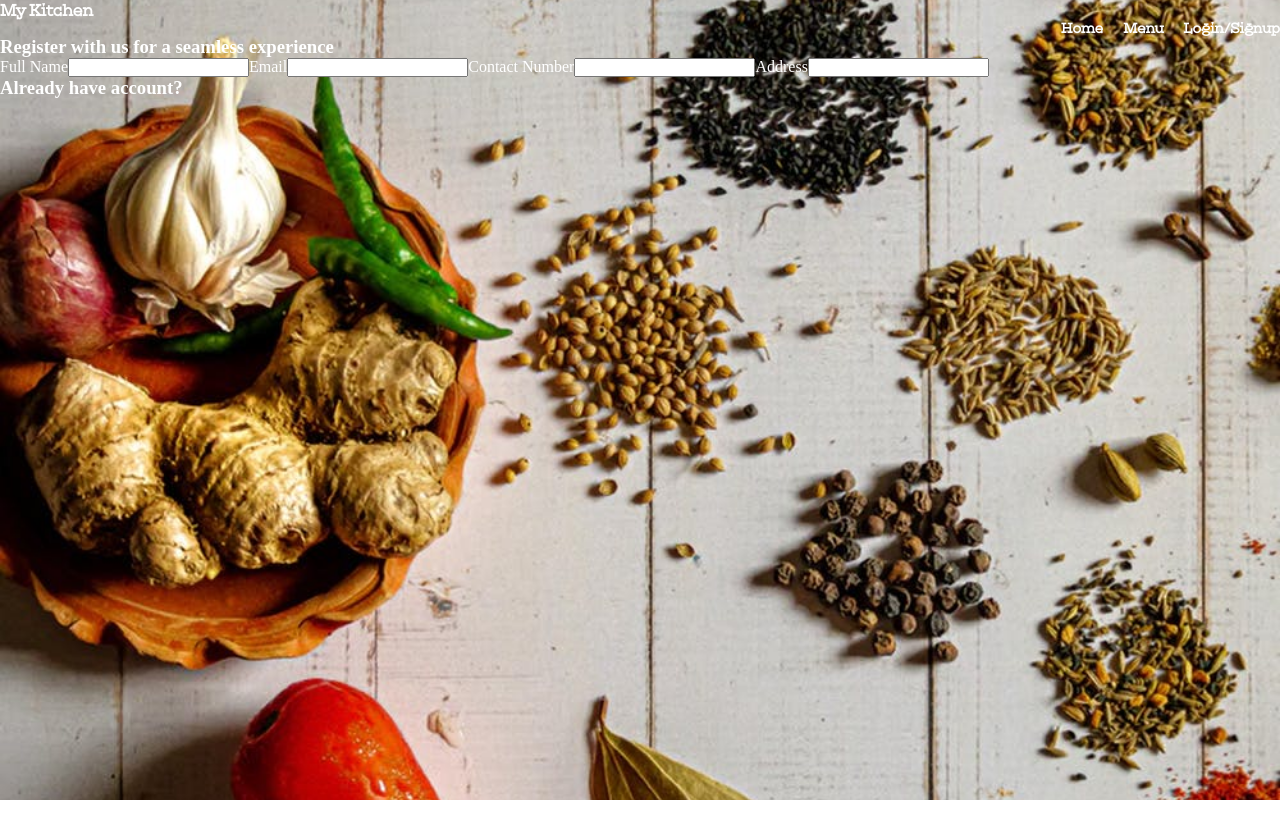
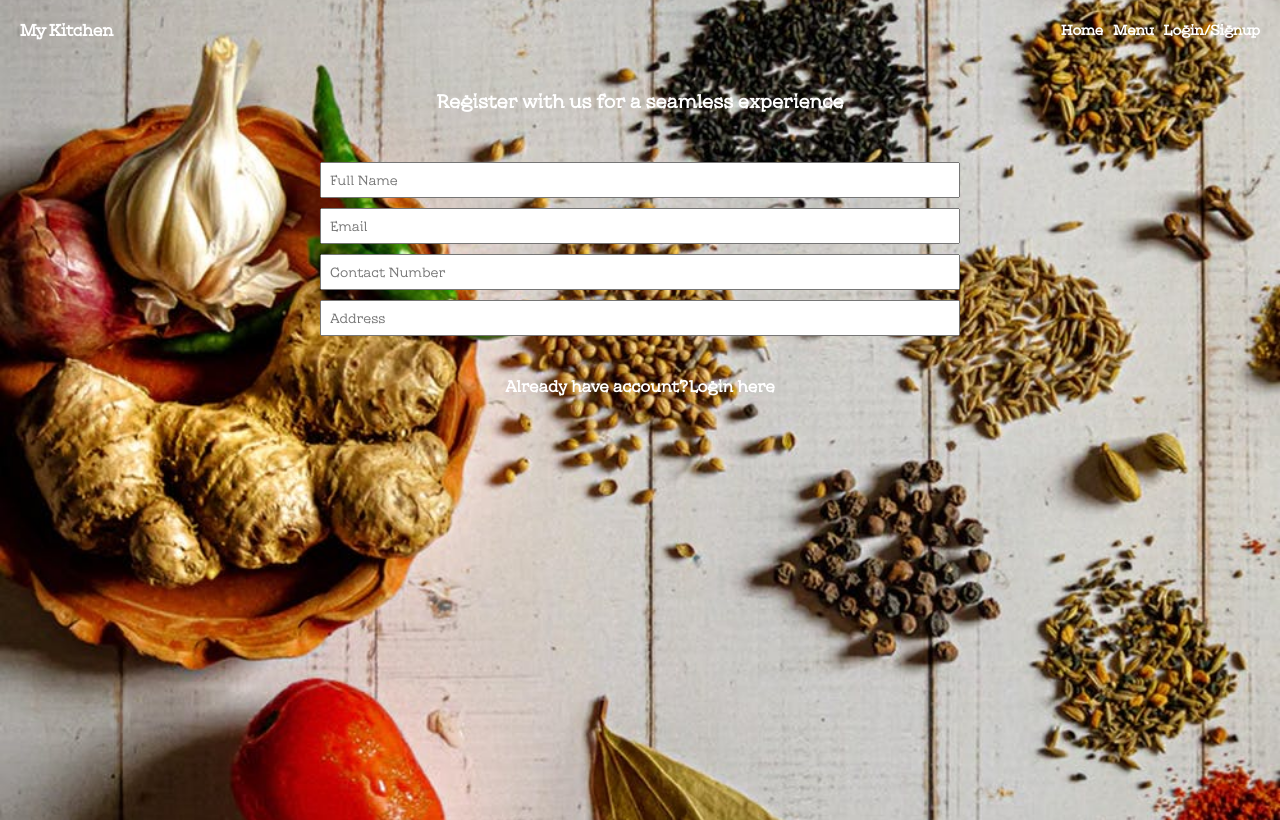
Before and after one commit to pynk-eu/kitchen-app, a Next.js app: page /login in a window 1280 px wide. Built offline with nearby package versions, Linux system fonts and the light colour scheme.

Commit message:
css for home page and login page.

```diff
--- a/components/Navigation/Navigation.module.css
+++ b/components/Navigation/Navigation.module.css
@@ -4,13 +4,15 @@
   font-family: kyiv-type-serif;
   font-weight: 700;
   word-wrap: break-word;
+  display: flex;
+  justify-content: space-between;
+  align-items: center;
+  margin: 20px;
+ }
 
+.nav-bar__link{
+  display: flex;
+  gap: 10px;
 
 
 }
-.nav-bar__link{
-  display: flex;
-  gap: 20px;
-  justify-content: flex-end;
-
-}
--- a/pages/login/index.js
+++ b/pages/login/index.js
@@ -1,21 +1,24 @@
+import styles from '@/styles/Login.module.css'
+import Link from 'next/link'
+
 export default function Login(){
   return(
-    <div className="singup-page">
-      <div className="signup-page--text">
+    <div className={styles["signup-page"]}>
+      <div className={styles["signup-page--text"]}>
         <h3>Register with us for a seamless experience</h3>
       </div>
-      <div className="signup-page--form">
-       <label for="fname">Full Name</label>
-       <input type="text" id="fname" name="fname" value=" "/>
-       <label for="email">Email</label>
-       <input type="text" id="email" name="email" value=" "/>
-       <label for="number">Contact Number</label>
-       <input type="tel" id="number" name="number" value=" "/>
-      <label for="address">Address</label>
-       <input type="text" id="address" name="address" value=" "/>
+      <div className={styles["signup-page--form"]}>
+
+       <input type="text"  name="fname" placeholder="Full Name" className={styles["singup-page--input"]}/>
+
+       <input type="text"  name="email" placeholder="Email"className={styles["singup-page--input"]}/>
+
+       <input type="tel" name="number" placeholder="Contact Number"className={styles["singup-page--input"]}/>
+
+       <input type="text"  name="address" placeholder="Address"className={styles["singup-page--input"]}/>
       </div>
-      <div  className="singup-page--users">
-        <h3>Already have account?</h3>
+      <div  className={styles["singup-page--users"]}>
+        <p>Already have account?<Link href={'/login'}>Login here</Link></p>
       </div>
 
     </div>
--- /dev/null
+++ b/styles/Login.module.css
@@ -0,0 +1,35 @@
+.signup-page--text{
+text-align: center;
+color: white;
+font-size: 16px;
+font-family:kyiv-type-title;
+font-weight: 700;
+word-wrap: break-word;
+margin: 50px;
+}
+
+.signup-page--form{
+  display: flex;
+  flex-direction: column;
+  justify-content: center;
+  align-items: center;
+  gap: 10px;
+}
+
+.singup-page--input{
+  font-family:kyiv-type-title;
+  display: block;
+  width: 50%;
+  height: 50%;
+  padding: 8px;
+ }
+
+ .singup-page--users{
+color: white;
+font-size: 16px;
+font-family:kyiv-type-title;
+font-weight: 700;
+word-wrap: break-word;
+text-align: center;
+margin: 40px;
+ }
```
Also changed, not shown: pages/menu/index.js (+4 -3 lines), styles/Menu.module.css (+15 -5 lines).
